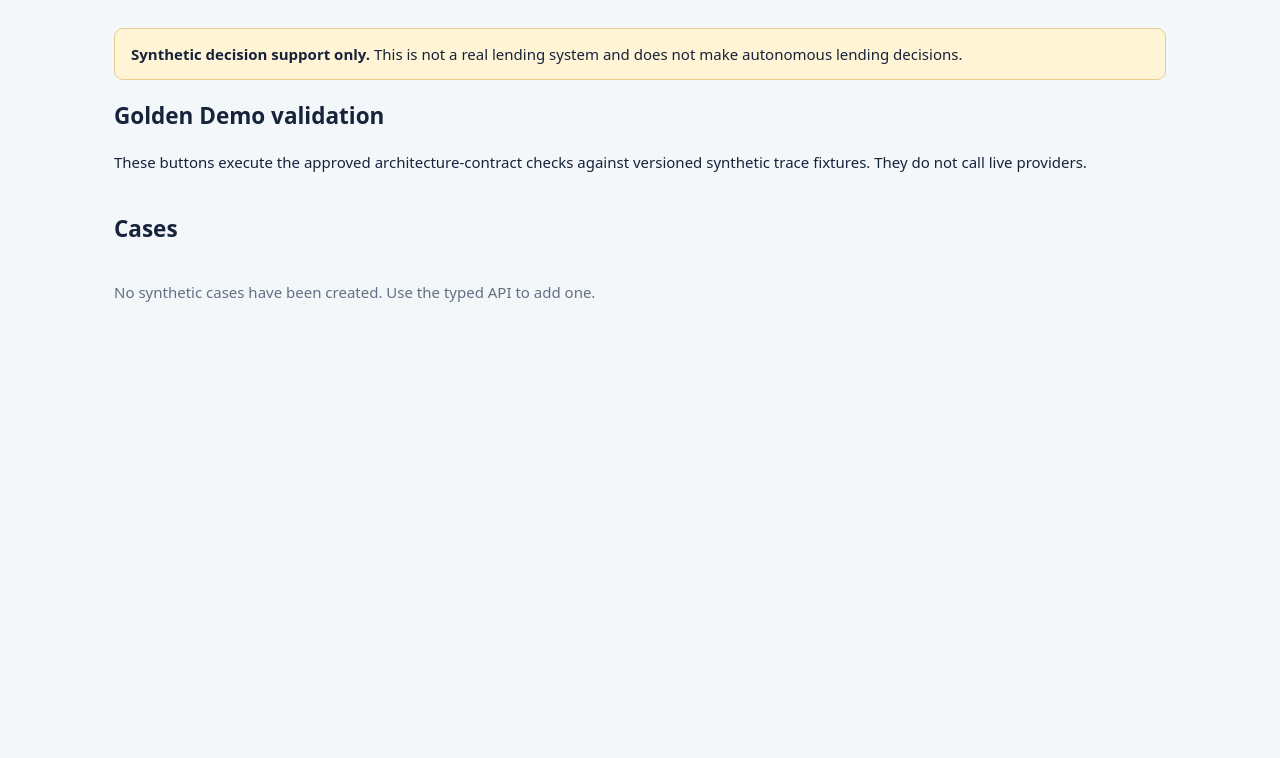
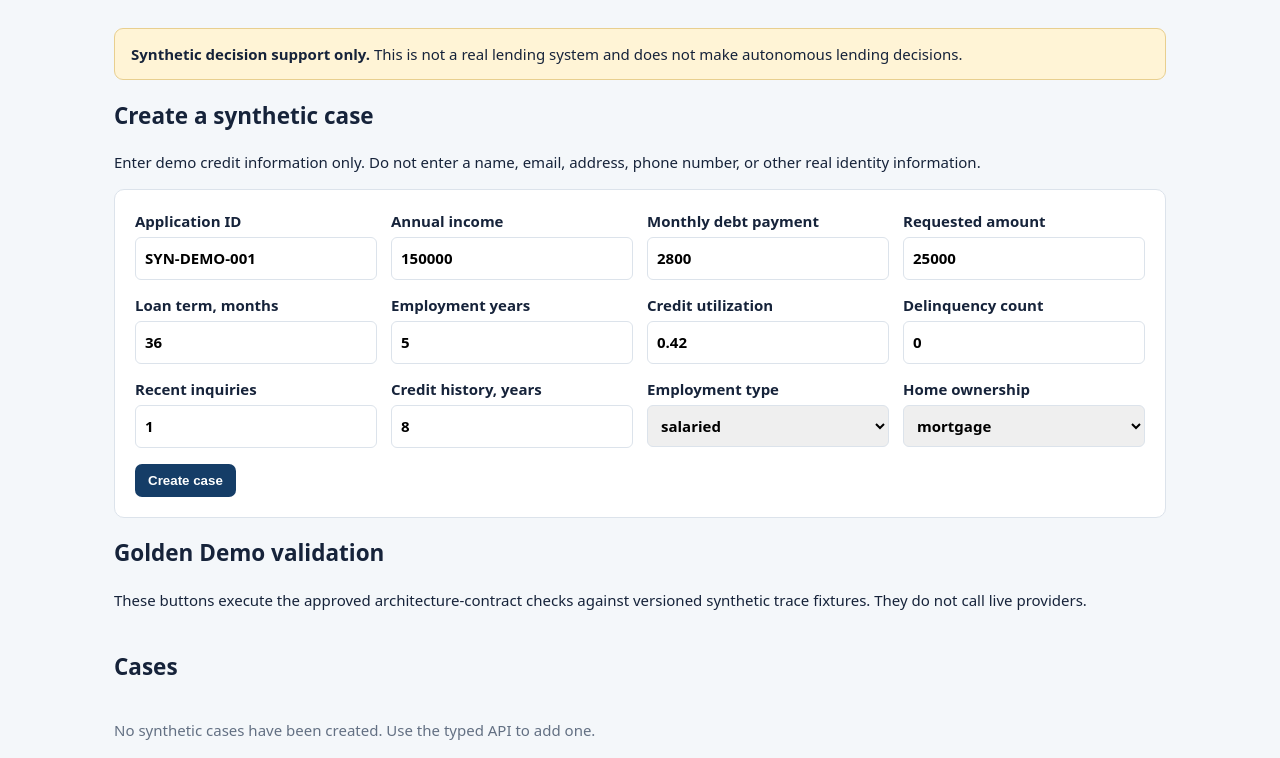
Before and after one commit to HanW33/creditpilot, a Python web app: template src/creditpilot/interface/templates/dashboard.html in a window 1280 px wide. Shown: the part 164-922 px from the top of the page. Before the commit the page ends 466 px from the top, so only its background shows below. Run offline with Jinja, Linux system fonts and the light colour scheme; the template is opened without the code that fills it, so the values that code supplies are empty.

Commit message:
Add dashboard case intake form

```diff
--- a/src/creditpilot/interface/templates/dashboard.html
+++ b/src/creditpilot/interface/templates/dashboard.html
@@ -18,12 +18,33 @@
     .status { display:inline-block; margin-top:12px; padding:4px 9px; border-radius:999px; background:var(--blue); }
     .empty { color:var(--muted); } button { border:0; border-radius:7px; padding:9px 13px; background:var(--navy); color:white; font-weight:700; cursor:pointer; }
     .trace { margin-top:12px; font-size:13px; color:var(--muted); } .pass { color:#176b42; font-weight:700; } .fail { color:#a12626; font-weight:700; }
+    form { background:white; border:1px solid var(--line); border-radius:10px; padding:20px; } .form-grid { display:grid; grid-template-columns:repeat(auto-fit,minmax(210px,1fr)); gap:14px; }
+    label { display:block; font-weight:650; } input,select { width:100%; margin-top:5px; padding:9px; border:1px solid var(--line); border-radius:6px; font:inherit; } .form-actions { margin-top:16px; display:flex; gap:12px; align-items:center; }
   </style>
 </head>
 <body>
   <header><h1>CreditPilot</h1><p>Evidence-first analyst workspace</p></header>
   <main>
     <p class="notice"><strong>Synthetic decision support only.</strong> This is not a real lending system and does not make autonomous lending decisions.</p>
+    <h2>Create a synthetic case</h2>
+    <p>Enter demo credit information only. Do not enter a name, email, address, phone number, or other real identity information.</p>
+    <form id="case-form">
+      <div class="form-grid">
+        <label>Application ID<input id="application-id" value="SYN-DEMO-001" required maxlength="80"></label>
+        <label>Annual income<input id="annual-income" type="number" value="150000" min="0" required></label>
+        <label>Monthly debt payment<input id="monthly-debt" type="number" value="2800" min="0" required></label>
+        <label>Requested amount<input id="requested-amount" type="number" value="25000" min="1" required></label>
+        <label>Loan term, months<input id="loan-term" type="number" value="36" min="1" required></label>
+        <label>Employment years<input id="employment-years" type="number" value="5" min="0" required></label>
+        <label>Credit utilization<input id="credit-utilization" type="number" value="0.42" min="0" max="1" step="0.01" required></label>
+        <label>Delinquency count<input id="delinquency-count" type="number" value="0" min="0" required></label>
+        <label>Recent inquiries<input id="recent-inquiries" type="number" value="1" min="0" required></label>
+        <label>Credit history, years<input id="credit-history" type="number" value="8" min="0" required></label>
+        <label>Employment type<select id="employment-type"><option>salaried</option><option>self_employed</option><option>contract</option><option>other</option></select></label>
+        <label>Home ownership<select id="home-ownership"><option>mortgage</option><option>rent</option><option>own</option><option>other</option></select></label>
+      </div>
+      <div class="form-actions"><button type="submit">Create case</button><span id="case-result" class="trace" aria-live="polite"></span></div>
+    </form>
     <h2>Golden Demo validation</h2>
     <p>These buttons execute the approved architecture-contract checks against versioned synthetic trace fixtures. They do not call live providers.</p>
     <div class="grid">
@@ -50,6 +71,37 @@
     </div>
   </main>
   <script>
+    document.getElementById("case-form").addEventListener("submit", async (event) => {
+      event.preventDefault();
+      const result = document.getElementById("case-result");
+      const applicationId = document.getElementById("application-id").value.trim();
+      result.textContent = "Creating synthetic case…";
+      const payload = {
+        application_id: applicationId,
+        customer_token: `customer-token-${crypto.randomUUID()}`,
+        reported_values: {
+          annual_income: Number(document.getElementById("annual-income").value),
+          monthly_debt_payment: Number(document.getElementById("monthly-debt").value),
+          requested_amount: Number(document.getElementById("requested-amount").value),
+          loan_term_months: Number(document.getElementById("loan-term").value),
+          employment_years: Number(document.getElementById("employment-years").value),
+          credit_utilization: Number(document.getElementById("credit-utilization").value),
+          delinquency_count: Number(document.getElementById("delinquency-count").value),
+          recent_inquiries: Number(document.getElementById("recent-inquiries").value),
+          credit_history_years: Number(document.getElementById("credit-history").value)
+        },
+        sanitized_attributes: {
+          employment_type: document.getElementById("employment-type").value,
+          home_ownership: document.getElementById("home-ownership").value
+        },
+        source_reference: `synthetic-ui-${applicationId}`
+      };
+      const response = await fetch("/api/cases", {method:"POST", headers:{"Content-Type":"application/json"}, body:JSON.stringify(payload)});
+      const body = await response.json();
+      if (response.ok) { result.textContent = "Created. Refreshing…"; setTimeout(() => location.reload(), 350); }
+      else { result.textContent = `Not created: ${body.detail || "invalid input"}`; }
+    });
+
     async function runDemo(id, button) {
       const target = button.parentElement.querySelector(".trace");
       button.disabled = true; target.textContent = "Running checks…";
```
Also changed, not shown: docs/PHASE_13_PLAN.md (+2 -0 lines), tests/test_interface.py (+3 -0 lines).
